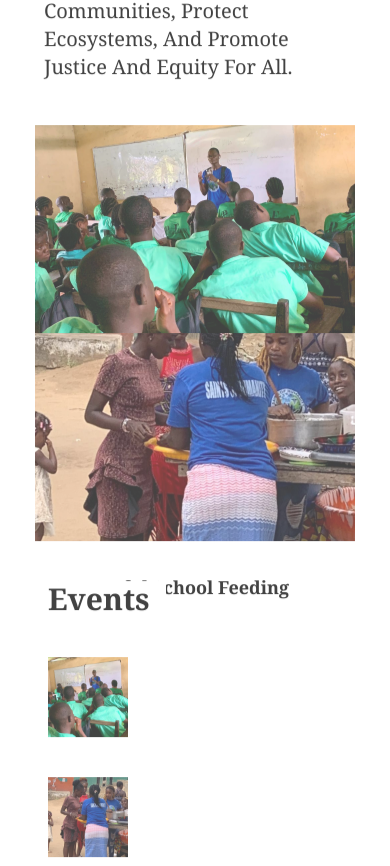
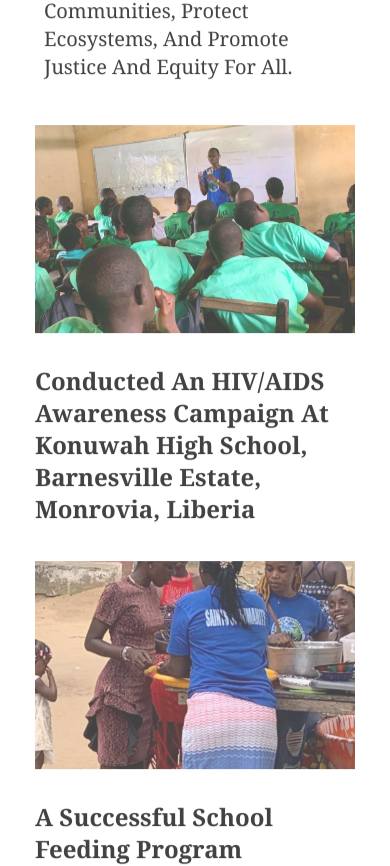
Before and after one commit to RobustTechLiberia/saints_of_humanity, a React (Vite) app: page /#/ in a window 390 px wide. Shown: the part 3998-4864 px from the top of the page. Built offline with nearby package versions, Linux system fonts and the light colour scheme.

Commit message:
deployment

```diff
--- a/src/components/recent_projects.jsx
+++ b/src/components/recent_projects.jsx
@@ -19,30 +19,29 @@ class RecentProjects extends React.Component {
               equity for all.
             </p>
 
-            <div className="flex flex-wrap md:justify-start md:items-start justify-center items-center md:gap-20 mt-8 gap-20">
-              <div className="w-80 md:w-60 bg-gray-800 h-32">
+            <div className="flex flex-wrap md:justify-start md:items-start justify-center items-center md:gap-20 mt-8 gap-52 md:h-auto h-auto sm:gap-52">
+              <div className="w-80 md:w-60 bg-gray-800 h-52 mb-5 md:mb-0">
                 <img
                   src={img1}
                   alt=""
-                  srcset=""
                   className="w-80 md:w-60 h-52 object-cover"
                 />
                 {/* description */}
-                <div className="w-auto h-28 bg-white font-serif font-semibold capitalize md:text-xl md:py-5 lg:py-5 py-8 lg:text-xl text-lg">
+                <div className="w-auto h-28 bg-white font-serif font-semibold capitalize md:text-xl md:py-5 lg:py-5 py-8 lg:text-xl text-2xl">
                   conducted an <span className="uppercase">hiv/aids</span>{" "}
                   awareness campaign at konuwah high school, barnesville estate,
                   monrovia, liberia
                 </div>
               </div>
-              <div className="w-80 md:w-60 bg-gray-800 h-52">
+
+              <div className="w-80 md:w-60 bg-gray-800 h-52 mb-28 md:mb-0">
                 <img
                   src={img2}
                   alt=""
-                  srcset=""
                   className="w-80 md:w-60 h-52 object-cover"
                 />
                 {/* description */}
-                <div className="w-auto h-28 bg-white font-serif font-semibold capitalize md:text-xl md:py-5 lg:py-5 py-8 lg:text-xl text-lg">
+                <div className="w-auto h-28 bg-white font-serif font-semibold capitalize md:text-xl md:py-5 lg:py-5 py-8 lg:text-xl text-2xl">
                   a successful school feeding program
                 </div>
               </div>
@@ -55,37 +54,19 @@ class RecentProjects extends React.Component {
             </span>
             <div className="flex flex-col my-10 md:justify-start md:mx-0 lg:mx-0 mx-4 md:items-start h-auto bg-white">
               <div className="w-20 bg-gray-800 h-20 flex flex-wrap justify-start items-start">
-                <img
-                  src={img1}
-                  alt=""
-                  srcset=""
-                  className="w-20 h-20 object-cover"
-                />
+                <img src={img1} alt="" className="w-20 h-20 object-cover" />
               </div>
             </div>
             <div className="flex flex-col my-10 md:justify-start md:mx-0 lg:mx-0 mx-4 md:items-start h-auto bg-white">
               <div className="w-20 bg-gray-800 h-20">
-                <img
-                  src={img2}
-                  alt=""
-                  srcset=""
-                  className="w-20 h-20 object-cover"
-                />
+                <img src={img2} alt="" className="w-20 h-20 object-cover" />
               </div>
             </div>
             <div className="flex flex-col my-10 md:justify-start md:mx-0 lg:mx-0 mx-4 md:items-start h-auto bg-white">
               <div className="w-20 bg-gray-800 h-20">
-                <img
-                  src={img3}
-                  alt=""
-                  srcset=""
-                  className="w-20 h-20 object-cover"
-                />
+                <img src={img3} alt="" className="w-20 h-20 object-cover" />
               </div>
             </div>
-            {/* <div className="flex flex-col my-10 md:justify-start md:items-start h-auto bg-white">
-              <div className="w-20 bg-gray-800 h-20"></div>
-            </div> */}
           </div>
         </div>
       </>
```
